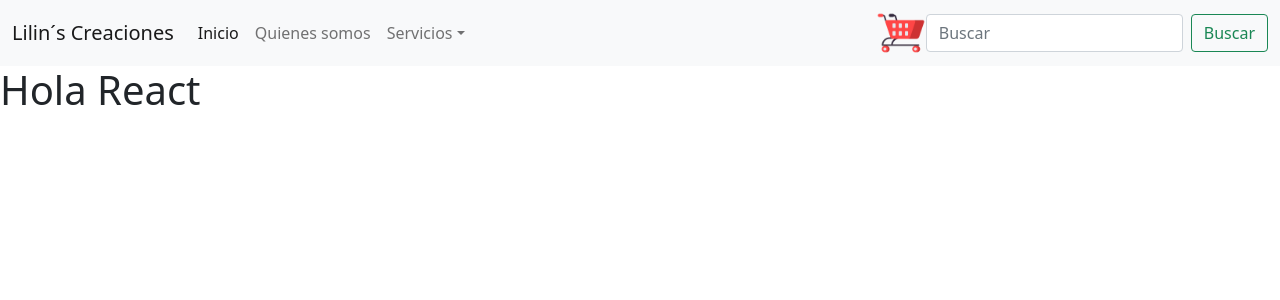
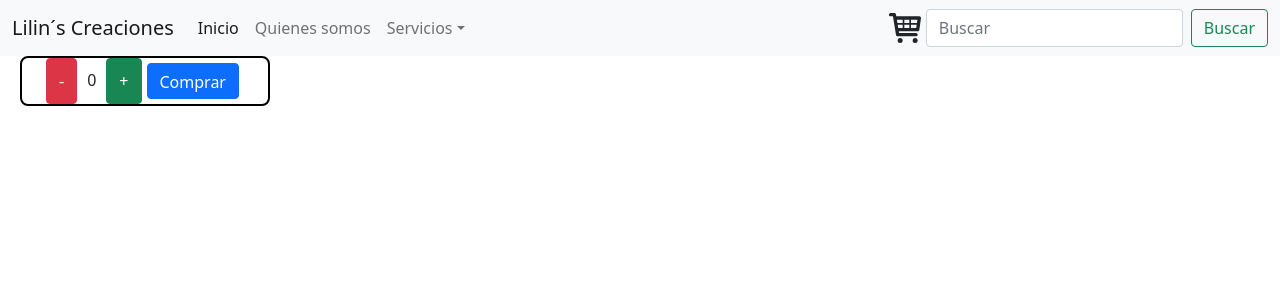
Before and after one commit to Diego-F-Valencia-M/lilins-creaciones-Diego-Fernando-Valencia-Montalvo, a React (Create React App) app: page / in a window 1280 px wide. Shown: the top 300 px of the page. Built offline with nearby package versions, Linux system fonts and the light colour scheme.

Commit message:
Creo los botones de incremento y decremento para el stock

```diff
--- a/package.json
+++ b/package.json
@@ -10,6 +10,7 @@
     "react": "^17.0.2",
     "react-bootstrap": "^2.2.1",
     "react-dom": "^17.0.2",
+    "react-icons": "^4.3.1",
     "react-scripts": "5.0.0",
     "web-vitals": "^2.1.4"
   },
--- a/src/App.css
+++ b/src/App.css
@@ -1,4 +1,23 @@
-.CartWidget img{
-  width: 50px;
+.colorIcon{
+  width: 40px;
+  height: 40px;
+}
+
+.botones{
+  display: flex;
+  justify-content: center;
+  border: 2px solid black;
+  width: 250px;
   height: 50px;
+  margin-left: 20px ;
+  border-radius: 8px;
+
 }
+
+.botones p{
+  margin: 10px;
+}
+
+.comprar{
+  margin: 5px;
+}
--- a/src/components/CartWidget.jsx
+++ b/src/components/CartWidget.jsx
@@ -1,10 +1,11 @@
 import React from 'react'
-import icon from '../icon-cart.png'
+import {TiShoppingCart} from 'react-icons/ti'
+
 
 function CartWidget() {
   return (
-    <div className='CartWidget'>
-      <img src={icon} alt="" />
+    <div>
+      <TiShoppingCart className='colorIcon'/>
     </div>
   )
 }
--- /dev/null
+++ b/src/components/ItemCount.jsx
@@ -0,0 +1,38 @@
+import Button from 'react-bootstrap/Button'
+import React, { useState } from 'react'
+
+
+const ItemCount = ({stock}) => {
+
+    const [count, setCount] = useState(0);
+
+    const adding = () => {
+        if(count < stock){
+            setCount(count + 1);
+        };
+
+    };
+
+    const subs = () =>{
+        if(count > 0){
+            setCount(count - 1);
+        };
+
+    };
+
+    const onAdd = () =>{
+        alert('estos ' + count + ' se enviara a tu carrito');
+    };
+
+
+  return (
+    <div className='botones'>
+        <Button onClick={subs} variant="danger"> - </Button>
+        <p> {count} </p>
+        <Button onClick={adding} variant="success"> + </Button>
+        <Button className='comprar' onClick={onAdd} variant="primary">Comprar</Button>
+    </div>
+  )
+}
+
+export default ItemCount
--- a/src/components/ItemListContainer.jsx
+++ b/src/components/ItemListContainer.jsx
@@ -1,9 +1,14 @@
 import React from 'react'
+import ItemCount from './ItemCount'
+
 
 const ItemListContainer = () => {
+
+
+
   return (
     <div>
-      <h1>Hola React</h1>
+    <ItemCount stock={5} />
     </div>
   )
 }
--- a/src/components/NavBar.jsx
+++ b/src/components/NavBar.jsx
@@ -1,5 +1,6 @@
 import React from "react";
 import CartWidget from "./CartWidget";
+
 
 const NavBar = () => {
   return (
```
Also changed, not shown: src/icon-cart.png (deleted), 1 other file (tests, documents, lock files or other folders).
